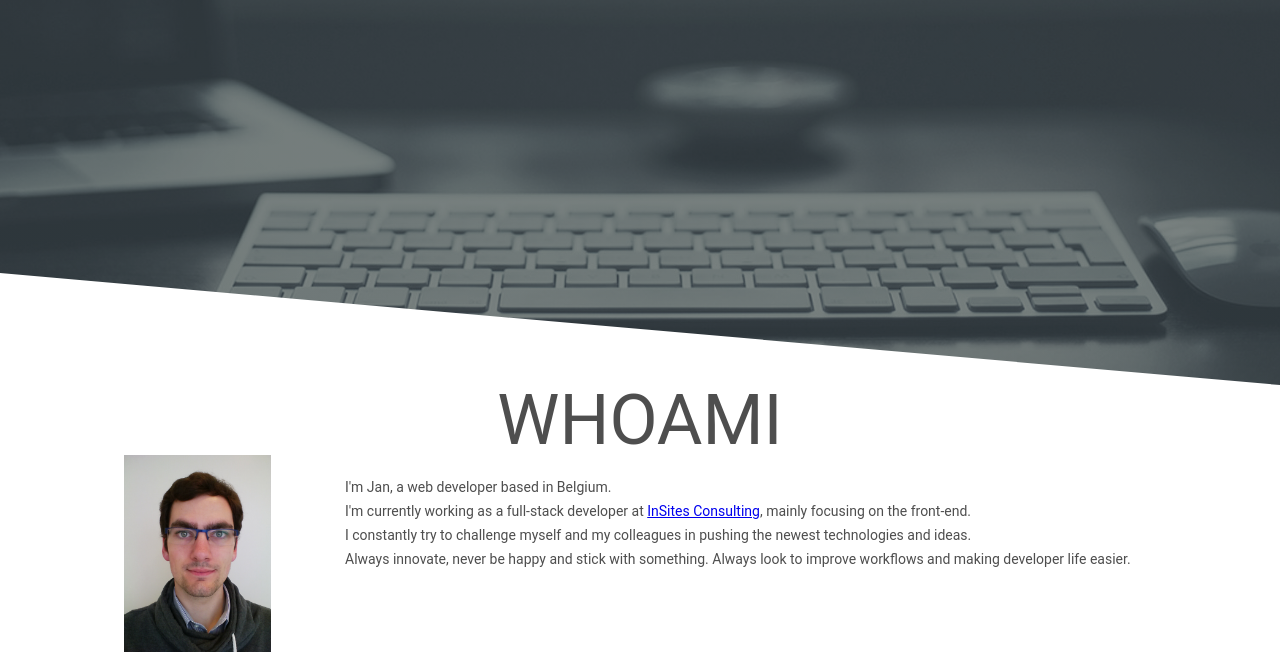
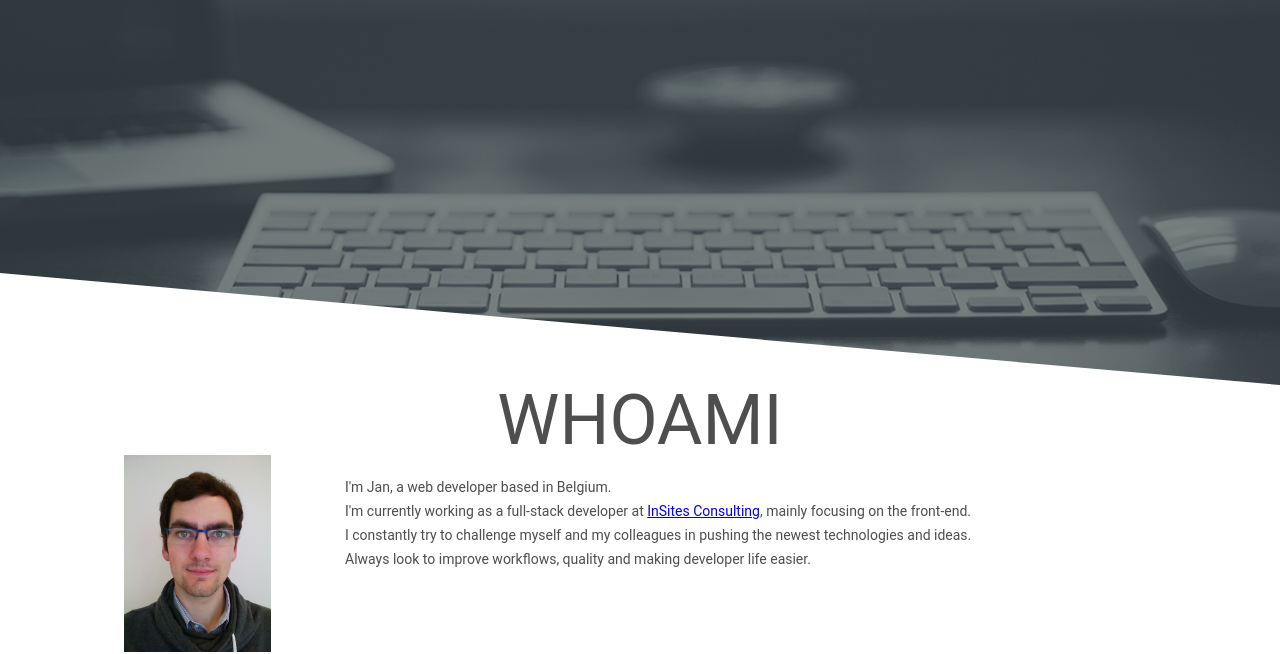
Before and after one commit to JanVanBraeckel/JanVanBraeckel.github.io, a website built with webpack: page index.html in a window 1280 px wide. Shown: the part 535-1189 px from the top of the page. Built offline with nearby package versions, Linux system fonts and the light colour scheme.

Commit message:
Update text

```diff
--- a/index.html
+++ b/index.html
@@ -30,8 +30,7 @@
         <p>I'm currently working as a full-stack developer at <a href="http://www.insites-consulting.com/" target="_blank">InSites Consulting</a>,
           mainly focusing on the front-end.</p>
         <p>I constantly try to challenge myself and my colleagues in pushing the newest technologies and ideas.</p>
-        <p>Always innovate, never be happy and stick with something. Always look to improve workflows and making developer life
-          easier.</p>
+        <p>Always look to improve workflows, quality and making developer life easier.</p>
       </div>
     </div>
   </section>
--- a/package.json
+++ b/package.json
@@ -23,6 +23,7 @@
     "extract-text-webpack-plugin": "2.1.0",
     "file-loader": "0.11.1",
     "html-webpack-plugin": "2.28.0",
+    "node-sass": "^4.5.3",
     "sass-loader": "6.0.5",
     "ts-loader": "2.0.3",
     "typescript": "2.3.2",
```
Also changed, not shown: src/index.html (+1 -2 lines).
